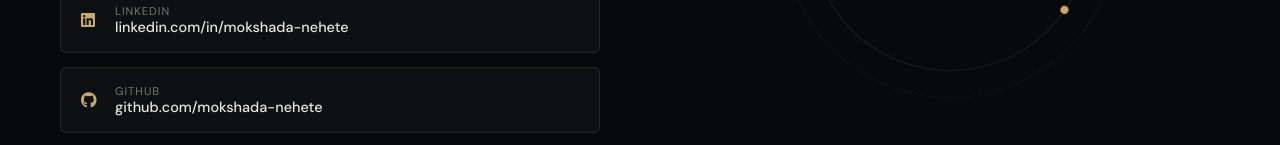
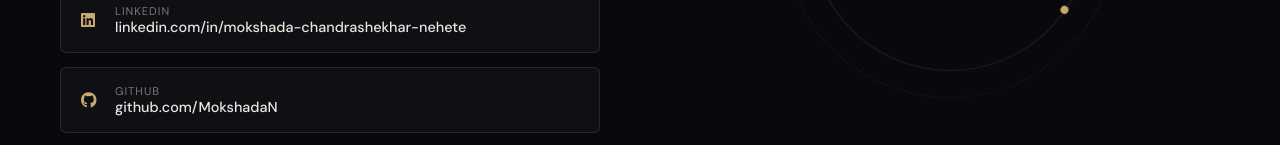
Before and after one commit to MokshadaN/MokshadaN.github.io, a plain HTML site: page index.html in a window 1280 px wide. Shown: the part 7004-7149 px from the top of the page. Drawn offline with nearby package versions, Linux system fonts and the light colour scheme.

Commit message:
Update contact information in index.html

```diff
--- a/index.html
+++ b/index.html
@@ -841,10 +841,10 @@ window.PORTFOLIO_DATA = {
   "contact": {
     "email":          "mokshadanehete14@gmail.com",
     "phone":          "+91-9284969160",
-    "linkedin":       "https://linkedin.com/in/mokshada-nehete",
-    "linkedinDisplay":"linkedin.com/in/mokshada-nehete",
-    "github":         "https://github.com/mokshada-nehete",
-    "githubDisplay":  "github.com/mokshada-nehete"
+    "linkedin":       "https://www.linkedin.com/in/mokshada-chandrashekhar-nehete-139336221/",
+    "linkedinDisplay":"linkedin.com/in/mokshada-chandrashekhar-nehete",
+    "github":         "https://github.com/MokshadaN",
+    "githubDisplay":  "github.com/MokshadaN"
   }
 };
 boot(window.PORTFOLIO_DATA);
```
